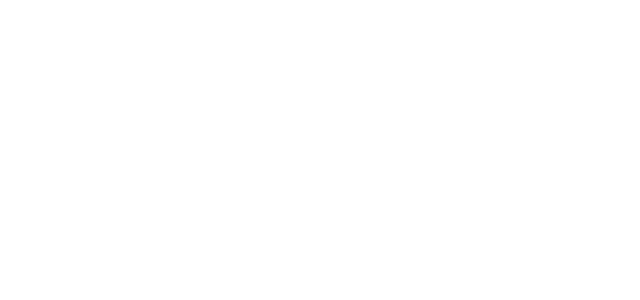
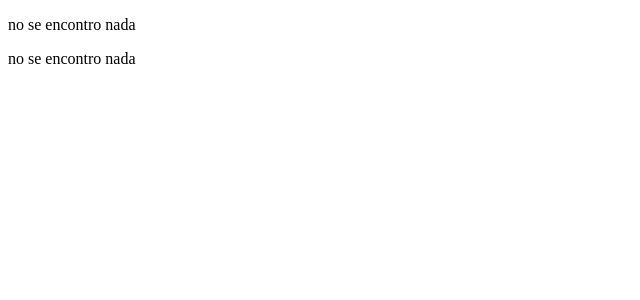
Before and after one commit to axellong/Angular, an Angular app: page /order in a window 1280 px wide. Before the commit this address led to /. Shown: the top 300 px of the page, without its empty margins (0-640 px from the left). Built offline with nearby package versions, Linux system fonts and the light colour scheme; no server answers.

Commit message:
i add  order an i conect to the front whit backend, the onli problem was the cors of the backend

```diff
--- a/src/app/app.module.ts
+++ b/src/app/app.module.ts
@@ -7,6 +7,7 @@ import { RegistrerComponent } from './registrer/registrer.component';
 import { HttpClientModule } from '@angular/common/http';
 import { LadingPageComponent } from './lading-page/lading-page.component';
 import { LoginComponent } from './login/login.component';
+import { OrderComponent } from './order/order.component';
 
 
 @NgModule({
@@ -15,6 +16,7 @@ import { LoginComponent } from './login/login.component';
     RegistrerComponent,
     LadingPageComponent,
     LoginComponent,
+    OrderComponent,
 
   ],
   imports: [
--- a/src/app/lading-page/lading-page.component.html
+++ b/src/app/lading-page/lading-page.component.html
@@ -1,4 +1,4 @@
-<div *ngIf="products.length === 0">
+<div >
     <p >
         ho hay nada
     </p>
@@ -6,6 +6,6 @@
 
 <div *ngFor="let product of products">
     <p >
-        {{product.name}}/ {{product.id}}/ {{product.id}}
+        existe algo
     </p>
 </div>
--- /dev/null
+++ b/src/app/order/order.component.html
@@ -0,0 +1,6 @@
+<div *ngIf="orders.length === 0">
+    <p> no se encontro nada</p>
+</div>
+<div >
+    <p> no se encontro nada</p>
+</div>
--- /dev/null
+++ b/src/app/order/order.component.ts
@@ -0,0 +1,23 @@
+import { Component, OnInit } from "@angular/core";
+import { ServicesService } from "../services.service";
+
+@Component({
+  selector: "app-order",
+  templateUrl: "./order.component.html",
+  styleUrls: ["./order.component.css"],
+})
+export class OrderComponent implements OnInit {
+
+  orders = [];
+
+  constructor(private servicesService: ServicesService) {}
+
+  ngOnInit(): void {
+
+    this.servicesService.getOrder("getOrder").subscribe((data: any[]) => {
+      console.log(data);
+      this.orders=data;
+    });
+
+  }
+}
--- a/src/app/services.service.ts
+++ b/src/app/services.service.ts
@@ -5,7 +5,7 @@ import { HttpClient } from "@angular/common/http";
   providedIn: "root",
 })
 export class ServicesService {
-  private REST_API_SERVER = "http://localhost:3306/";
+  private REST_API_SERVER = "http://localhost:8000/";
 
   constructor(private httpClient: HttpClient) {}
 
```
Also changed, not shown: src/app/app-routing.module.ts (+15 -10 lines), src/app/order/order.component.css (added), 2 other files (tests, documents, lock files or other folders).
